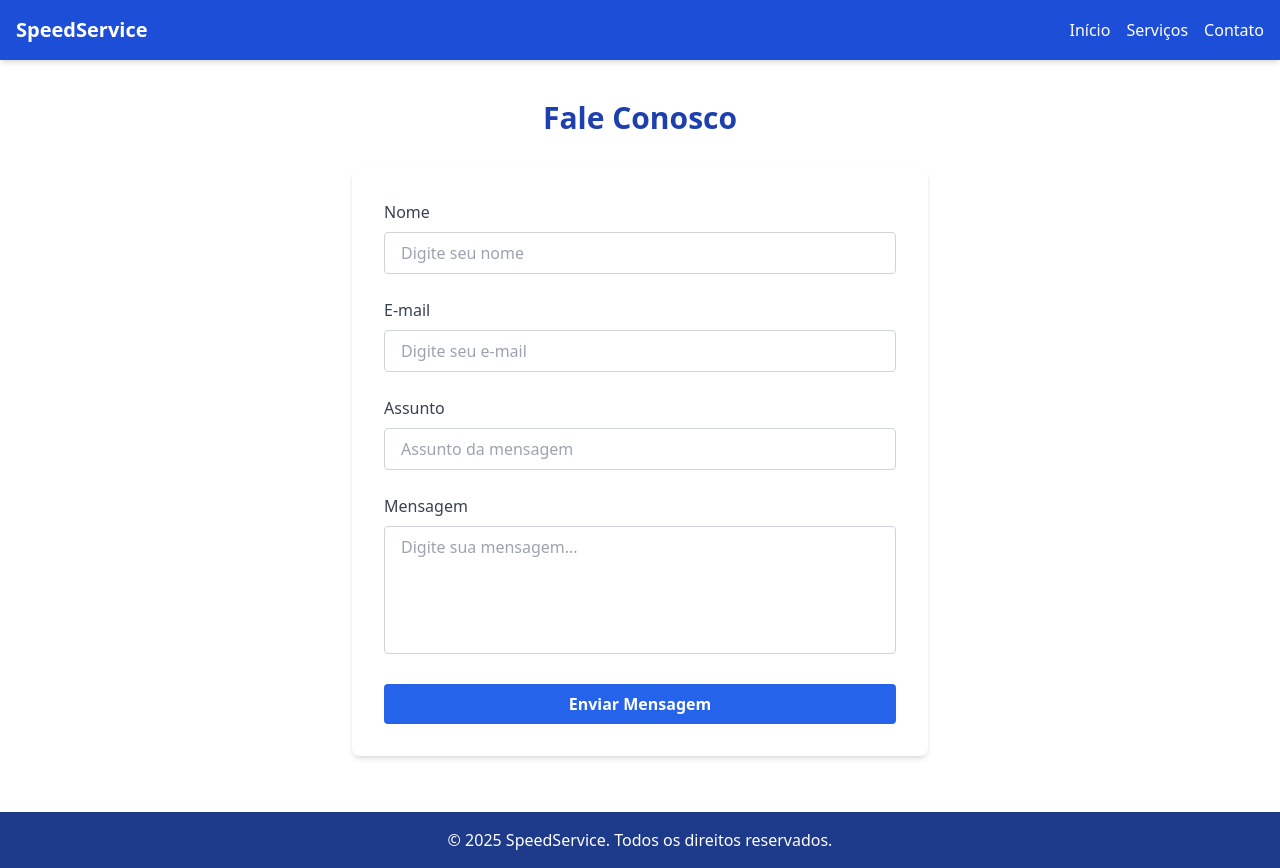
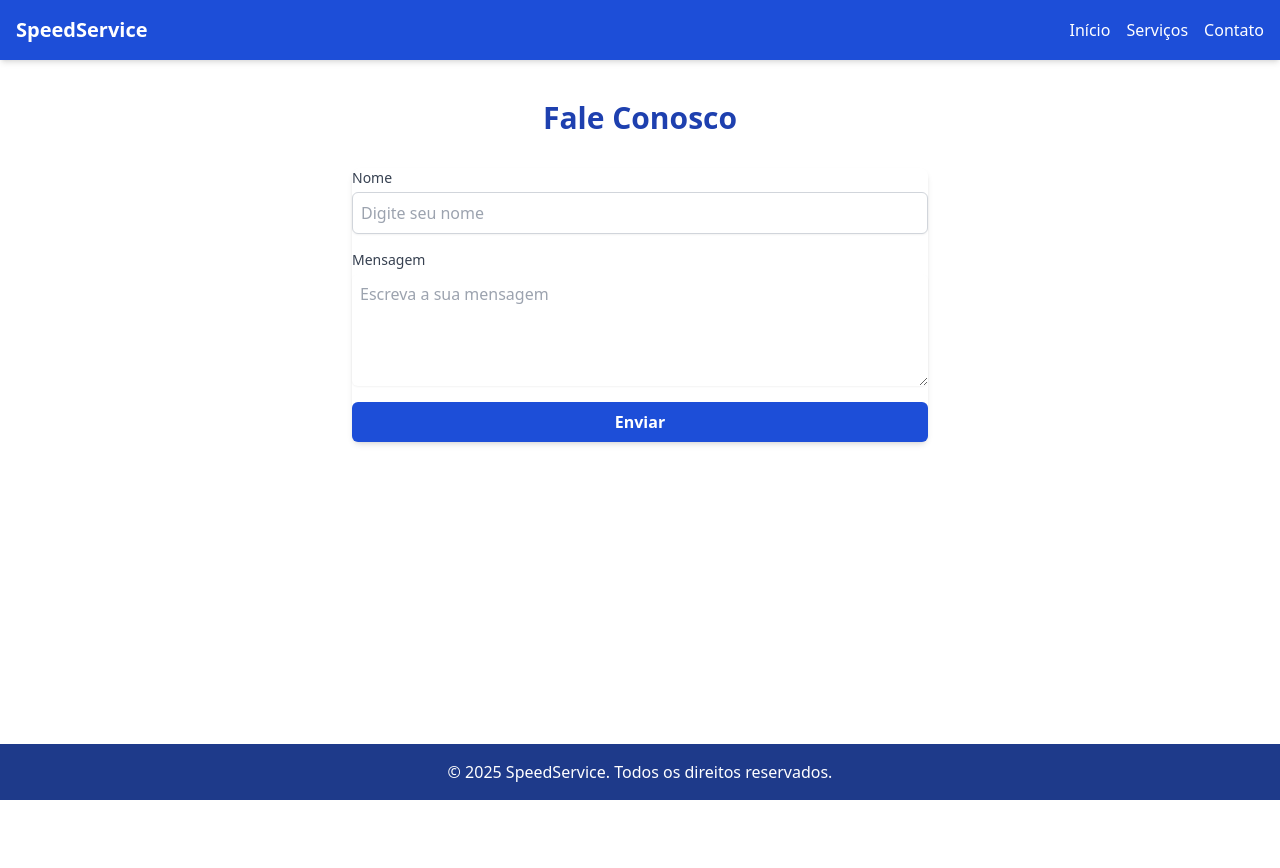
Before and after one commit to AmaranteWellington/Site-SpeedService, a React (Create React App) app: page /contato in a window 1280 px wide. After the commit the page ends 800 px from the top, so only its background shows below. Built offline with nearby package versions, Linux system fonts and the light colour scheme.

Commit message:
feat: criado componente reutilizável FormInput para campos de formulário

```diff
--- /dev/null
+++ b/src/components/ContactForm.jsx
@@ -0,0 +1,45 @@
+import React from 'react';
+
+const ContactForm = () => {
+  return (
+    <form className="max-w-xl mx-auto bg-white p6 rounded-lg shadow-md space-y-4">
+      <div>
+        <label
+          htmlFor="name"
+          className="block text-sm font-medium text-gray-700"
+        >
+          {' '}
+          Nome
+        </label>
+        <input
+          type="text"
+          id="name"
+          className="mt-1 block w-full border border-gray-300 rounded-md shadow-sm p-2 focus:ring-blue-500 focus:border-blue-500"
+          placeholder="Digite seu nome"
+        />
+      </div>
+      <div>
+        <label
+          htmlFor="message"
+          className="block text-sm font-medium text-gray-700"
+        >
+          Mensagem
+        </label>
+        <textarea
+          id="message"
+          rows="4"
+          className="mt-1 block w-full border-gray-300 rounded-md shadow-sm p-2 focus:ring-blue-500 focus:border-blue-500"
+          placeholder="Escreva a sua mensagem"
+        ></textarea>
+      </div>
+      <button
+        type="submit"
+        className="w-full bg-blue-700 text-white font-semibold py-2 px-4 rounded-md hover:bg-blue-800 transition"
+      >
+        Enviar
+      </button>
+    </form>
+  );
+};
+
+export default ContactForm;
--- a/src/pages/Contact.jsx
+++ b/src/pages/Contact.jsx
@@ -1,4 +1,5 @@
 import React from 'react';
+import ContactForm from '../components/ContactForm';
 
 const Contact = () => {
   return (
@@ -6,54 +7,7 @@ const Contact = () => {
       <h2 className="text-3xl font-bold text-center text-blue-800 mb-8">
         Fale Conosco
       </h2>
-      <form className="max-w-xl mx-auto bg-white shadow-md rounded-lg p-8 space-y-6">
-        <div>
-          <label className="block text-gray-700 font-medium mb-2">Nome</label>
-          <input
-            type="text"
-            className="w-full border border-gray-300 rounded px-4 py-2 focus:outline-none focus:ring-blue-500"
-            placeholder="Digite seu nome"
-          />
-        </div>
-        <div>
-          <label className="block text-gray-700 font-medium mb-2">
-            {' '}
-            E-mail
-          </label>
-          <input
-            type="email"
-            className="w-full border border-gray-300 rounded px-4 py-2 focus:outline-none focus:ring-2 focus:ring-blue-500"
-            placeholder="Digite seu e-mail"
-          />
-        </div>
-        <div>
-          <label className="block text-gray-700 font-medium mb-2">
-            Assunto
-          </label>
-          <input
-            type="text"
-            className="w-full border border-gray-300 rounded px-4 py-2 focus:outline-none focus:ring-2 focus:ring-blue-500"
-            placeholder="Assunto da mensagem"
-          />
-        </div>
-
-        <div>
-          <label className="block text-gray-700 font-medium mb-2">
-            Mensagem
-          </label>
-          <textarea
-            className="w-full border border-gray-300 rounded px-4 py-2 h-32 resize-none focus:outline-none focus:ring-2 focus:ring-blue-500"
-            placeholder="Digite sua mensagem..."
-          />
-        </div>
-
-        <button
-          type="submit"
-          className="w-full bg-blue-600 text-white font-semibold py-2 px-4 rounded hover:bg-blue-700 transition"
-        >
-          Enviar Mensagem
-        </button>
-      </form>
+      <ContactForm />
     </section>
   );
 };
```
